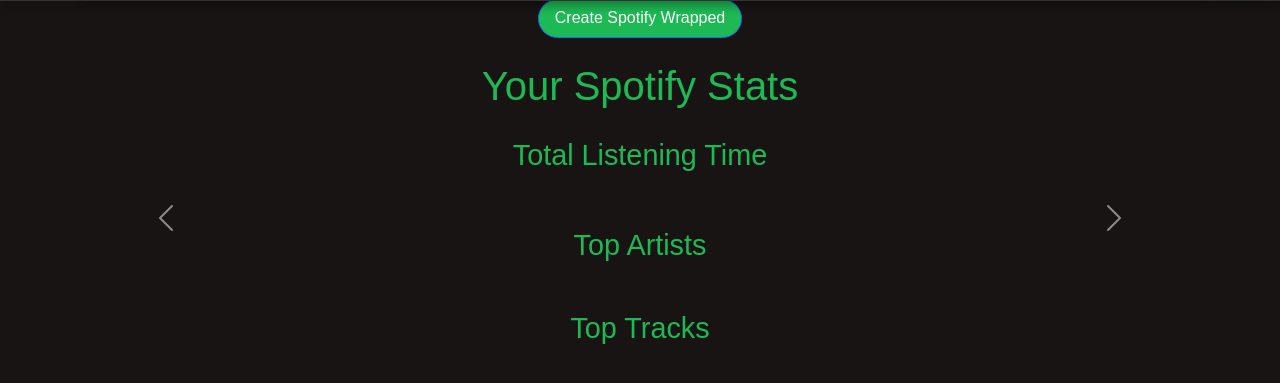
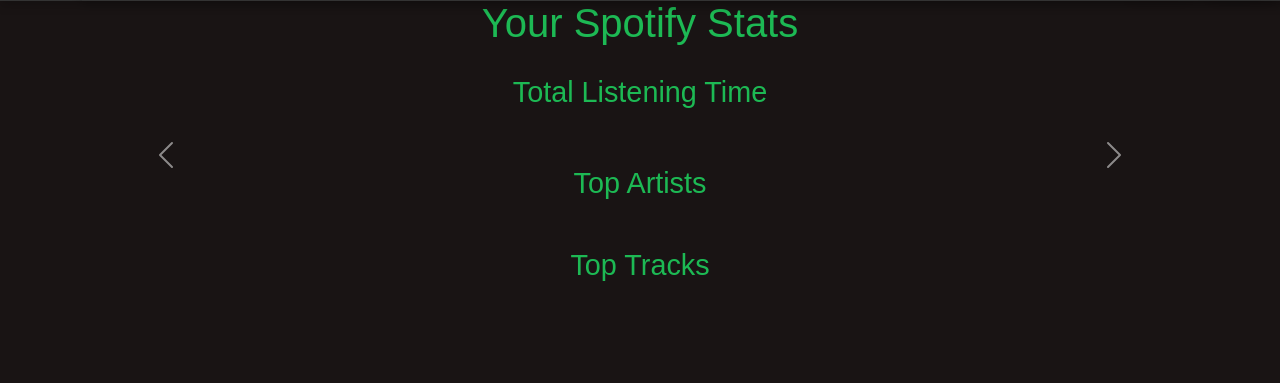
Before and after one commit to maxzhu143/SpotifyWrapped, a Django app: template Wrappedapp/templates/wrapped_carousel.html in a window 1280 px wide. Shown: the part 49-432 px from the top of the page. Run offline with Django 4.2, Linux system fonts and the light colour scheme; the template is opened without the code that fills it, so the values that code supplies are empty; parts of the project's set-up code (start-up, migrations or seed data) failed here and were passed over; some libraries are stand-ins or nearby versions.

Commit message:
Removed create wrapped button in the middle of the carousel.

```diff
--- a/Wrappedapp/templates/wrapped_carousel.html
+++ b/Wrappedapp/templates/wrapped_carousel.html
@@ -5,10 +5,6 @@
 
 {% block content %}
 <div class="container mt-5">
-    <!-- "Create Spotify Wrapped" Button -->
-    <div class="text-center mb-4">
-        <a href="{% url 'wrapped_carousel' %}" class="btn btn-primary">Create Spotify Wrapped</a>
-    </div>
 
     <!-- Carousel -->
     <div id="spotifyWrappedCarousel" class="carousel slide" data-bs-ride="carousel">
```
